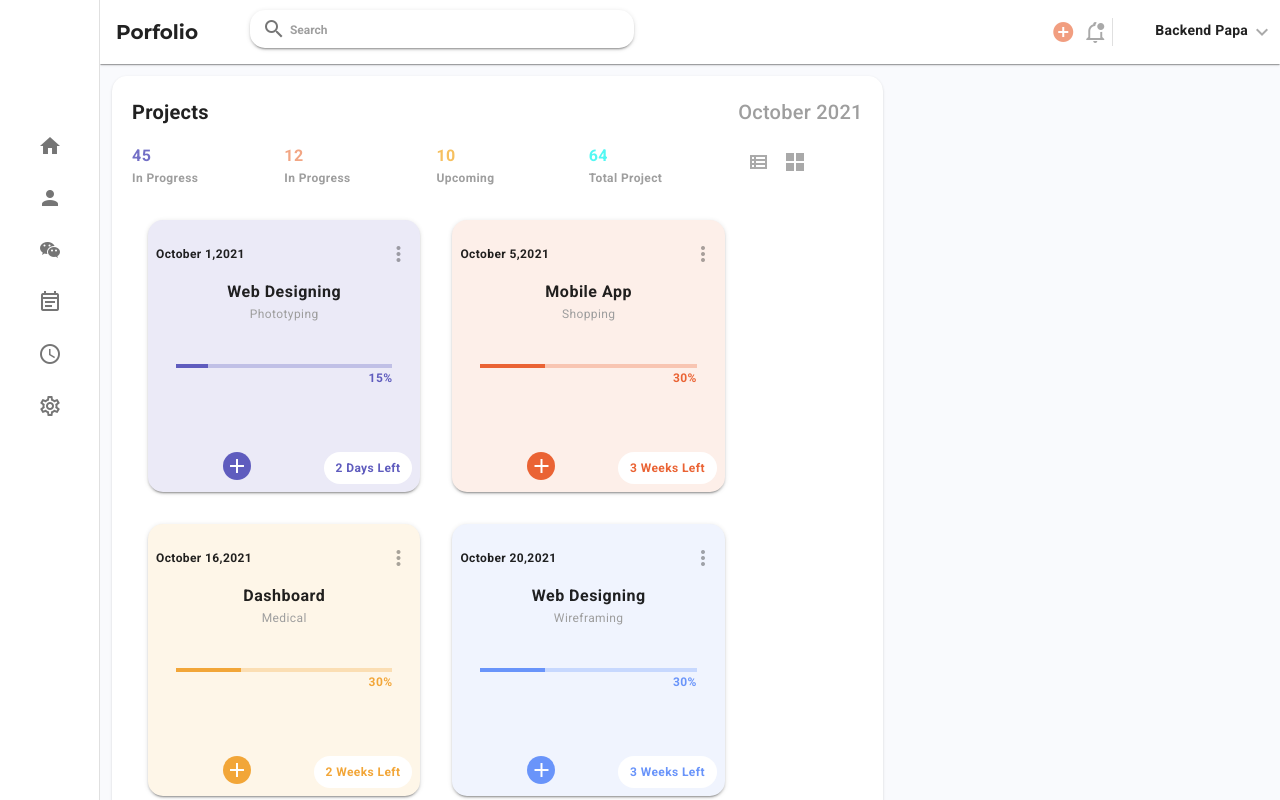
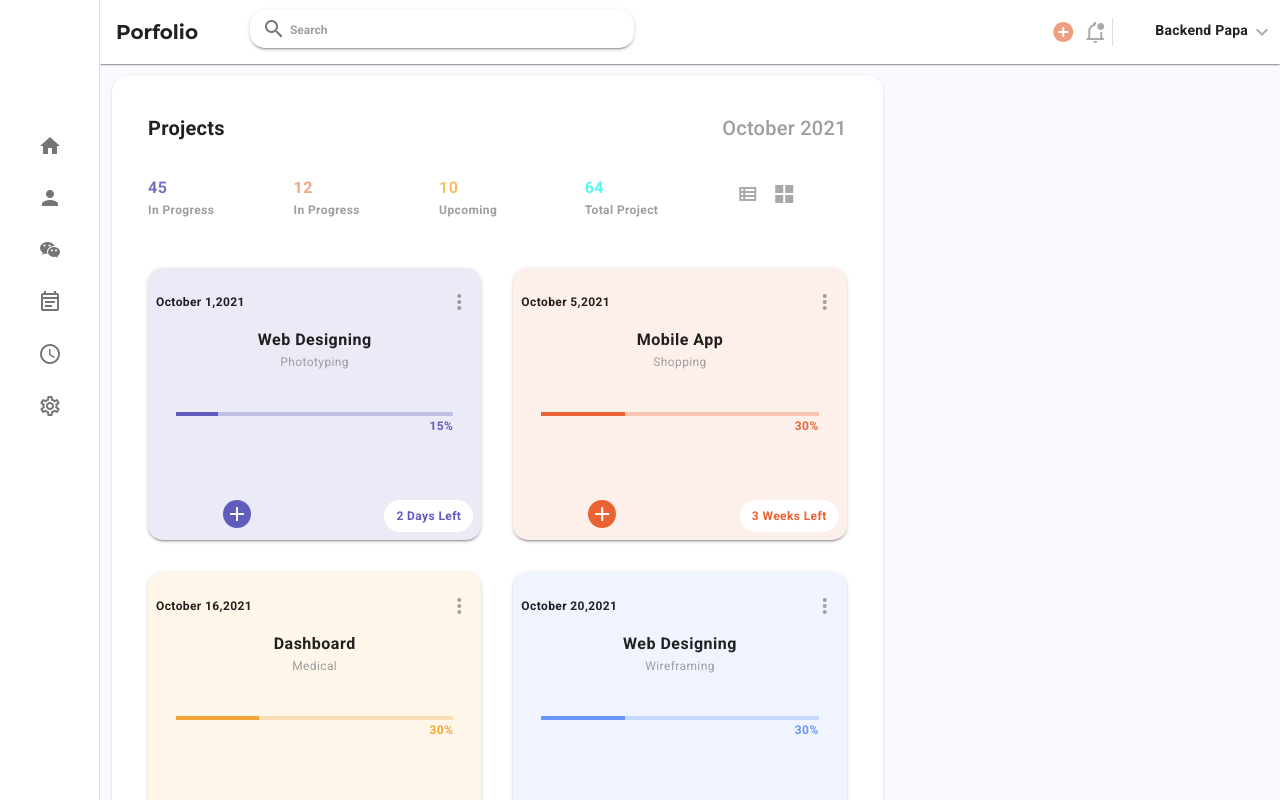
Before and after one commit to backendpapa/Portfolio-UI, a Vue app: page / in a window 1280 px wide. Built offline with nearby package versions, Linux system fonts and the light colour scheme.

Commit message:
portfolio ui

```diff
--- a/src/App.css
+++ b/src/App.css
@@ -10,3 +10,6 @@ html,body{
 html::-webkit-scrollbar {
     display: none;
   }
+  ::-webkit-scrollbar {
+    display: none;
+  }
--- a/src/components/Project.vue
+++ b/src/components/Project.vue
@@ -1,11 +1,11 @@
 <template>
   <div>
-      <v-row no-gutters>
+      <v-row no-gutters class="ma-4">
           <p class="text-h6 font-weight-bold">Projects</p>
           <v-spacer></v-spacer>
           <p class="text-h6 grey--text">October 2021</p>
       </v-row>
-      <v-row no-gutters>
+      <v-row no-gutters class="ma-4">
           <v-col cols="10">
               <!-- stat -->
               <v-row no-gutters>
@@ -43,8 +43,8 @@
               </v-row>
           </v-col>
       </v-row>
-      <v-row no-gutters>
-          <v-col cols="12" xl="5" lg="5" v-for="i in items" :key="i">
+      <v-row no-gutters >
+          <v-col cols="12" xl="5" lg="6" sm="6" v-for="i in items" :key="i">
               <v-card hover  :color="i.colorbg"  style="border-radius:15px" class="ma-4 pa-2">
                   <v-row align="center"   justify="center" no-gutters>
                       <div class="pt-4">
```
